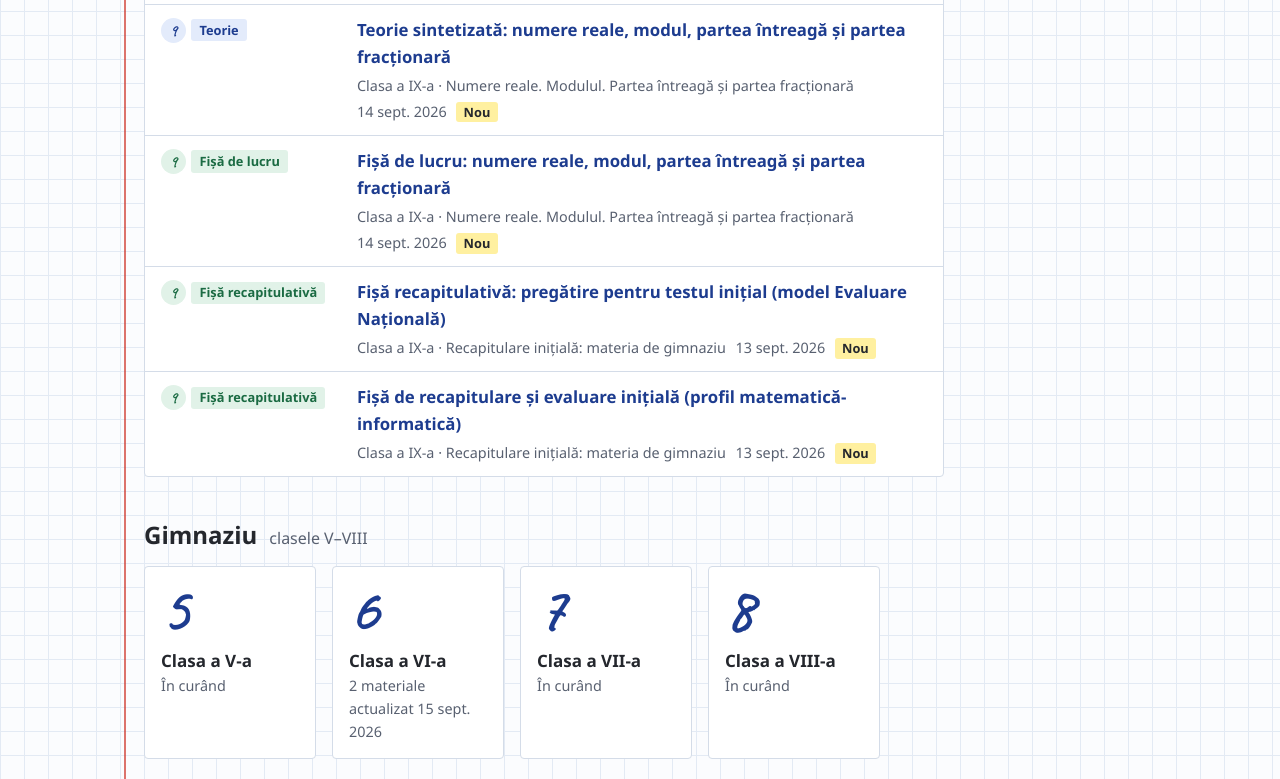
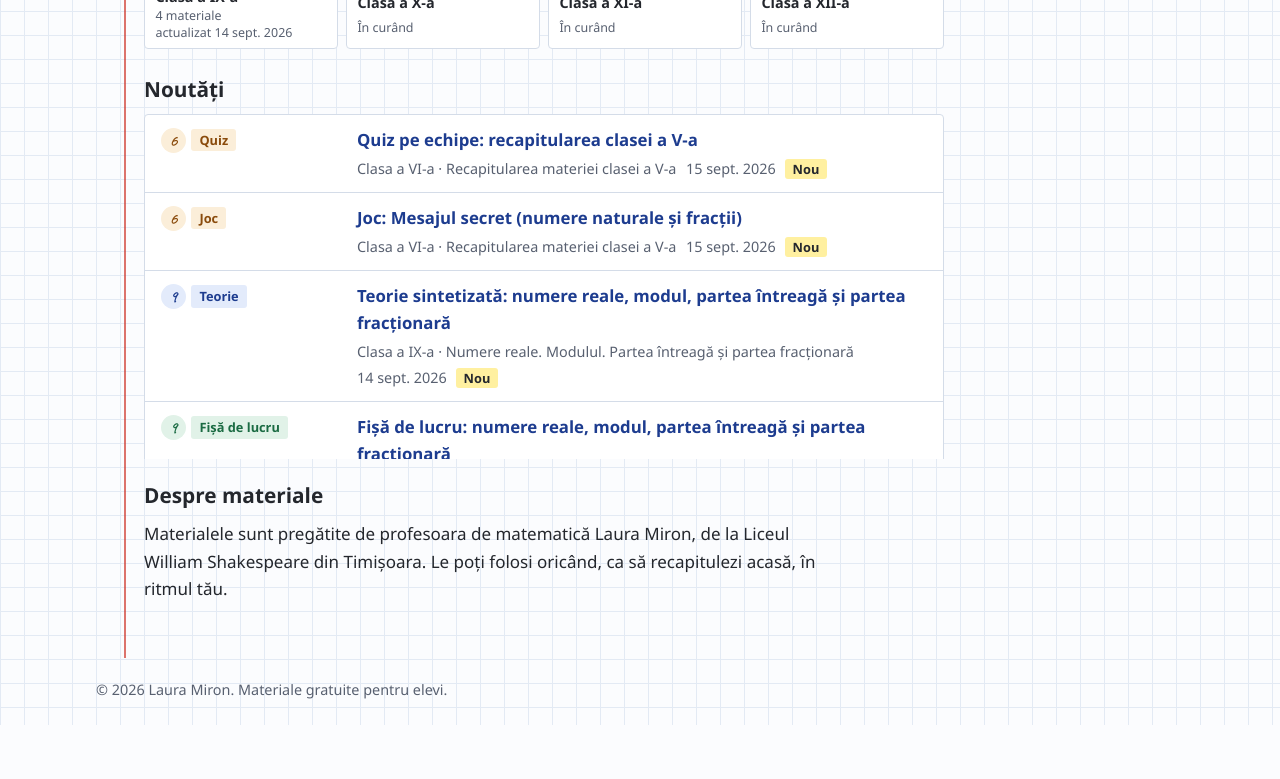
Before and after one commit to parameciul/matematica, a website: page index.html in a window 1280 px wide. Shown: the part 493-1272 px from the top of the page. After the commit the page ends 1218 px from the top, so only its background shows below. Drawn offline with Linux system fonts and the light colour scheme; a web font is replaced by a local one.

Commit message:
Compact home layout: move grade tiles above What's New, tighten tile sizing, unify section headings, fix selection circle

```diff
--- a/assets/css/style.css
+++ b/assets/css/style.css
@@ -394,12 +394,12 @@ a:hover {
 
 .hero {
   max-width: 42rem;
-  padding-block: 1rem 0.5rem;
+  padding-block: 0.5rem 0.25rem;
 }
 
 .hero h1 {
-  margin: 0 0 0.75rem;
-  font-size: clamp(2rem, 1.2rem + 3.2vw, 3.25rem);
+  margin: 0 0 0.5rem;
+  font-size: clamp(1.6rem, 1rem + 2.5vw, 2.5rem);
   font-weight: 800;
   line-height: 1.1;
   letter-spacing: -0.015em;
@@ -408,23 +408,28 @@ a:hover {
 
 .lead {
   margin: 0;
-  font-size: 1.2rem;
+  font-size: 1.05rem;
   color: var(--muted);
 }
 
 .whats-new {
   max-width: 50rem;
-  margin-top: 2.25rem;
+  margin-top: 1.75rem;
 }
 
 .whats-new h2 {
   margin: 0 0 0.75rem;
-  font-size: 1.5rem;
+  font-size: 1.3rem;
   line-height: 1.2;
 }
 
+#whats-new {
+  max-height: 21.6rem;
+  overflow-y: auto;
+}
+
 .level {
-  margin-top: 2.75rem;
+  margin-top: 1.25rem;
   scroll-margin-top: calc(var(--header-h) + 1rem);
 }
 
@@ -433,8 +438,8 @@ a:hover {
   flex-wrap: wrap;
   align-items: baseline;
   gap: 0.25rem 0.75rem;
-  margin: 0 0 1rem;
-  font-size: 1.5rem;
+  margin: 0 0 0.6rem;
+  font-size: 1.3rem;
   line-height: 1.2;
 }
 
@@ -447,31 +452,40 @@ a:hover {
 .grades {
   display: grid;
   grid-template-columns: repeat(4, minmax(0, 1fr));
-  gap: 1rem;
-  max-width: 46rem;
+  grid-auto-rows: 1fr;
+  gap: 0.5rem;
+  max-width: 50rem;
   margin: 0;
   padding: 0;
   list-style: none;
 }
 
+.grades > li {
+  margin: 0;
+  padding: 0;
+  min-height: 0;
+}
+
 @media (max-width: 40rem) {
   .grades {
     grid-template-columns: repeat(2, minmax(0, 1fr));
-    gap: 0.75rem;
+    gap: 0.4rem;
   }
 }
 
 .tile {
   display: flex;
   flex-direction: column;
-  align-items: flex-start;
+  justify-content: space-between;
+  width: 100%;
   height: 100%;
-  padding: 0.6rem 1rem 0.9rem;
+  padding: 0.2rem 0.65rem 0.35rem;
   border: 1.5px solid var(--rule);
   border-radius: 4px;
   background: var(--sheet);
   color: var(--text);
   text-decoration: none;
+  overflow: hidden;
 }
 
 .tile:hover {
@@ -486,7 +500,7 @@ a:hover {
   padding-inline: 0.18em;
   margin-left: -0.18em;
   font-family: var(--hand);
-  font-size: 4rem;
+  font-size: 2rem;
   font-weight: 600;
   line-height: 1;
   color: var(--ink);
@@ -503,33 +517,63 @@ a:hover {
   transition: opacity 0.18s ease, transform 0.25s ease;
 }
 
-.tile:hover .num::after,
-.tile:focus-visible .num::after,
+.tile .num {
+  display: inline-flex;
+  align-items: center;
+  justify-content: center;
+  padding-inline: 0;
+  margin-left: 0;
+  width: 2.35rem;
+  height: 2.35rem;
+  border: 2px solid transparent;
+  border-radius: 50%;
+  transition: border-color 0.18s ease;
+}
+
+.tile .num::after {
+  display: none;
+}
+
 .num.is-current::after {
   opacity: 1;
   transform: rotate(-8deg) scale(1);
 }
 
+.tile:hover .num,
+.tile:focus-visible .num {
+  border-color: var(--red);
+}
+
 .tile-name {
-  margin-top: 0.4rem;
+  margin-top: 0.15rem;
+  font-size: 0.9rem;
   font-weight: 700;
+  overflow: hidden;
+  text-overflow: ellipsis;
+  white-space: nowrap;
+  max-width: 100%;
 }
 
 .tile-count,
 .tile-updated {
-  min-height: 1.4em;
-  font-size: 0.9rem;
+  font-size: 0.78rem;
   color: var(--muted);
+  max-width: 100%;
+  line-height: 1.35;
+  display: -webkit-box;
+  -webkit-line-clamp: 1;
+  -webkit-box-orient: vertical;
+  overflow: hidden;
 }
 
 .about {
   max-width: 42rem;
-  margin-top: 3rem;
+  margin-top: 1.25rem;
 }
 
 .about h2 {
   margin: 0 0 0.5rem;
-  font-size: 1.5rem;
+  font-size: 1.3rem;
 }
 
 .about p {
--- a/index.html
+++ b/index.html
@@ -27,11 +27,6 @@
         <p class="lead" data-i18n="home.lead">Teorie, fișe de lucru, teste și jocuri. Alege clasa ta sau caută un material.</p>
       </section>
 
-      <section class="whats-new" aria-labelledby="h-new">
-        <h2 id="h-new" data-i18n="home.new">Noutăți</h2>
-        <div id="whats-new" aria-live="polite"></div>
-      </section>
-
       <section class="level" id="gimnaziu" aria-labelledby="h-gimnaziu">
         <h2 id="h-gimnaziu"><span data-i18n="level.gimnaziu">Gimnaziu</span> <span class="range" data-i18n="range.gimnaziu">clasele V–VIII</span></h2>
         <ul class="grades">
@@ -52,6 +47,11 @@
         </ul>
       </section>
 
+      <section class="whats-new" aria-labelledby="h-new">
+        <h2 id="h-new" data-i18n="home.new">Noutăți</h2>
+        <div id="whats-new" aria-live="polite"></div>
+      </section>
+
       <section class="about" aria-labelledby="h-about">
         <h2 id="h-about" data-i18n="home.about.title">Despre materiale</h2>
         <p data-i18n="home.about.text">Materialele sunt pregătite de profesoara de matematică Laura Miron, de la Liceul William Shakespeare din Timișoara. Le poți folosi oricând, ca să recapitulezi acasă, în ritmul tău.</p>
```
